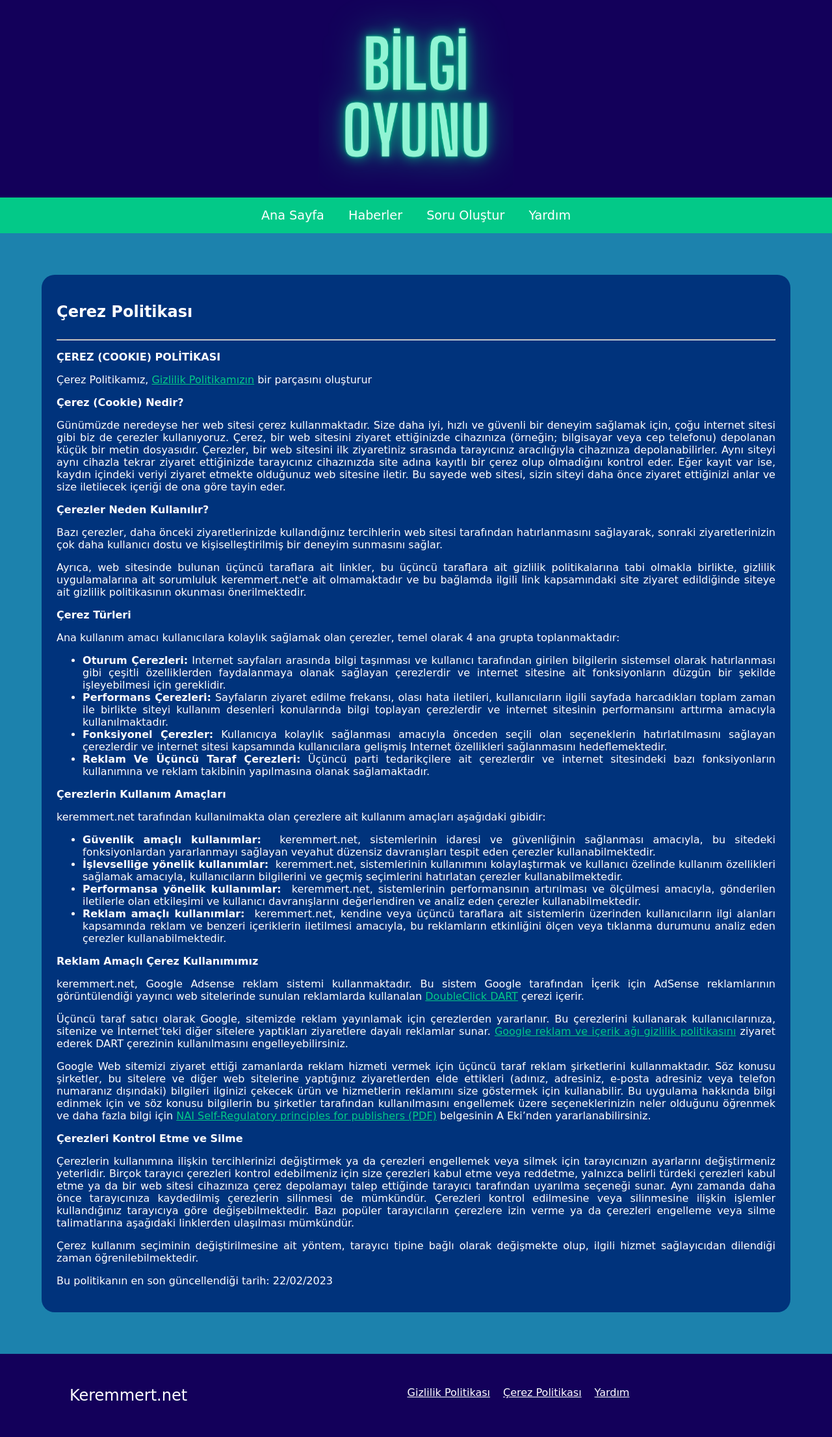
After one commit to kerem37mert/bilgi-oyunu-website, a PHP site: page /cookie-policy.php in a window 1280 px wide. The commit adds this page. Shown: the whole page at 65% size. Run offline with PHP 8.4, Linux system fonts and the light colour scheme.

Commit message:
cookie policy complete

```diff
--- /dev/null
+++ b/cookie-policy.php
@@ -0,0 +1,46 @@
+<?php
+require_once("header.php");
+?>
+    <section class="content-section">
+        <article class="content-article">
+            <div class="content-header">
+                <h2>Çerez Politikası</h2>
+            </div>
+            <hr>
+            <div>
+                <p style="text-align:justify"><strong>&Ccedil;EREZ (COOKIE) POLİTİKASI</strong></p>
+                <p style="text-align:justify">&Ccedil;erez Politikamız, <a href="https://www.keremmert.net/gizlilik-politikasi">Gizlilik Politikamızın</a> bir par&ccedil;asını oluşturur</p>
+                <p style="text-align:justify"><strong>&Ccedil;erez (Cookie) Nedir?</strong></p>
+                <p style="text-align:justify">G&uuml;n&uuml;m&uuml;zde neredeyse her web sitesi &ccedil;erez kullanmaktadır. Size daha iyi, hızlı ve g&uuml;venli bir deneyim sağlamak i&ccedil;in, &ccedil;oğu internet sitesi gibi biz de &ccedil;erezler kullanıyoruz. &Ccedil;erez, bir web sitesini ziyaret ettiğinizde cihazınıza (&ouml;rneğin; bilgisayar veya cep telefonu) depolanan k&uuml;&ccedil;&uuml;k bir metin dosyasıdır. &Ccedil;erezler, bir web sitesini ilk ziyaretiniz sırasında tarayıcınız aracılığıyla cihazınıza depolanabilirler. Aynı siteyi aynı cihazla tekrar ziyaret ettiğinizde tarayıcınız cihazınızda site adına kayıtlı bir &ccedil;erez olup olmadığını kontrol eder. Eğer kayıt var ise, kaydın i&ccedil;indeki veriyi ziyaret etmekte olduğunuz web sitesine iletir. Bu sayede web sitesi, sizin siteyi daha &ouml;nce ziyaret ettiğinizi anlar ve size iletilecek i&ccedil;eriği de ona g&ouml;re tayin eder.</p>
+                <p style="text-align:justify"><strong>&Ccedil;erezler Neden Kullanılır?</strong></p>
+                <p style="text-align:justify">Bazı &ccedil;erezler, daha &ouml;nceki ziyaretlerinizde kullandığınız tercihlerin web sitesi tarafından hatırlanmasını sağlayarak, sonraki ziyaretlerinizin &ccedil;ok daha kullanıcı dostu ve kişiselleştirilmiş bir deneyim sunmasını sağlar.</p>
+                <p style="text-align:justify">Ayrıca, web sitesinde bulunan &uuml;&ccedil;&uuml;nc&uuml; taraflara ait linkler, bu &uuml;&ccedil;&uuml;nc&uuml; taraflara ait gizlilik politikalarına tabi olmakla birlikte, gizlilik uygulamalarına ait sorumluluk keremmert.net&#39;e ait olmamaktadır ve bu bağlamda ilgili link kapsamındaki site ziyaret edildiğinde siteye ait gizlilik politikasının okunması &ouml;nerilmektedir.</p>
+                <p style="text-align:justify"><strong>&Ccedil;erez T&uuml;rleri</strong></p>
+                <p style="text-align:justify">Ana kullanım amacı kullanıcılara kolaylık sağlamak olan &ccedil;erezler, temel olarak 4 ana grupta toplanmaktadır:</p>
+                <ul>
+                    <li style="text-align: justify;"><strong>Oturum &Ccedil;erezleri:</strong>&nbsp;Internet sayfaları arasında bilgi taşınması ve kullanıcı tarafından girilen bilgilerin sistemsel olarak hatırlanması gibi &ccedil;eşitli &ouml;zelliklerden faydalanmaya olanak sağlayan &ccedil;erezlerdir ve internet sitesine ait fonksiyonların d&uuml;zg&uuml;n bir şekilde işleyebilmesi i&ccedil;in gereklidir.</li>
+                    <li style="text-align: justify;"><strong>Performans &Ccedil;erezleri:</strong>&nbsp;Sayfaların ziyaret edilme frekansı, olası hata iletileri, kullanıcıların ilgili sayfada harcadıkları toplam zaman ile birlikte siteyi kullanım desenleri konularında bilgi toplayan &ccedil;erezlerdir ve internet sitesinin performansını arttırma amacıyla kullanılmaktadır.</li>
+                    <li style="text-align: justify;"><strong>Fonksiyonel &Ccedil;erezler:</strong>&nbsp;Kullanıcıya kolaylık sağlanması amacıyla &ouml;nceden se&ccedil;ili olan se&ccedil;eneklerin hatırlatılmasını sağlayan &ccedil;erezlerdir ve internet sitesi kapsamında kullanıcılara gelişmiş Internet &ouml;zellikleri sağlanmasını hedeflemektedir.</li>
+                    <li style="text-align: justify;"><strong>Reklam Ve &Uuml;&ccedil;&uuml;nc&uuml; Taraf &Ccedil;erezleri:</strong>&nbsp;&Uuml;&ccedil;&uuml;nc&uuml; parti tedarik&ccedil;ilere ait &ccedil;erezlerdir ve internet sitesindeki bazı fonksiyonların kullanımına ve reklam takibinin yapılmasına olanak sağlamaktadır.</li>
+                </ul>
+                <p style="text-align:justify"><strong>&Ccedil;erezlerin Kullanım Ama&ccedil;ları</strong></p>
+                <p style="text-align:justify">keremmert.net tarafından kullanılmakta olan &ccedil;erezlere ait kullanım ama&ccedil;ları aşağıdaki gibidir:</p>
+                <ul>
+                    <li style="text-align: justify;"><strong>G&uuml;venlik ama&ccedil;lı kullanımlar:</strong>&nbsp; keremmert.net, sistemlerinin idaresi ve g&uuml;venliğinin sağlanması amacıyla, bu sitedeki fonksiyonlardan yararlanmayı sağlayan veyahut d&uuml;zensiz davranışları tespit eden &ccedil;erezler kullanabilmektedir.</li>
+                    <li style="text-align: justify;"><strong>İşlevselliğe y&ouml;nelik kullanımlar:</strong>&nbsp; keremmert.net, sistemlerinin kullanımını kolaylaştırmak ve kullanıcı &ouml;zelinde kullanım &ouml;zellikleri sağlamak amacıyla, kullanıcıların bilgilerini ve ge&ccedil;miş se&ccedil;imlerini hatırlatan &ccedil;erezler kullanabilmektedir.</li>
+                    <li style="text-align: justify;"><strong>Performansa y&ouml;nelik kullanımlar:</strong>&nbsp; keremmert.net, sistemlerinin performansının artırılması ve &ouml;l&ccedil;&uuml;lmesi amacıyla, g&ouml;nderilen iletilerle olan etkileşimi ve kullanıcı davranışlarını değerlendiren ve analiz eden &ccedil;erezler kullanabilmektedir.</li>
+                    <li style="text-align: justify;"><strong>Reklam ama&ccedil;lı kullanımlar:</strong>&nbsp; keremmert.net, kendine veya &uuml;&ccedil;&uuml;nc&uuml; taraflara ait sistemlerin &uuml;zerinden kullanıcıların ilgi alanları kapsamında reklam ve benzeri i&ccedil;eriklerin iletilmesi amacıyla, bu reklamların etkinliğini &ouml;l&ccedil;en veya tıklanma durumunu analiz eden &ccedil;erezler kullanabilmektedir.</li>
+                </ul>
+                <p style="text-align:justify"><strong>Reklam Ama&ccedil;lı &Ccedil;erez Kullanımımız</strong></p>
+                <p style="text-align:justify">keremmert.net, Google Adsense reklam sistemi kullanmaktadır. Bu sistem Google tarafından İ&ccedil;erik i&ccedil;in AdSense reklamlarının g&ouml;r&uuml;nt&uuml;lendiği yayıncı web sitelerinde sunulan reklamlarda kullanalan&nbsp;<a href="http://www.doubleclick.com/privacy/faq.aspx" rel="noreferrer noopener" target="_blank">DoubleClick DART</a>&nbsp;&ccedil;erezi i&ccedil;erir.</p>
+                <p style="text-align:justify">&Uuml;&ccedil;&uuml;nc&uuml; taraf satıcı olarak Google, sitemizde reklam yayınlamak i&ccedil;in &ccedil;erezlerden yararlanır. Bu &ccedil;erezlerini kullanarak kullanıcılarınıza, sitenize ve İnternet&rsquo;teki diğer sitelere yaptıkları ziyaretlere dayalı reklamlar sunar.&nbsp;<a href="http://www.google.com/privacy_ads.html" rel="noreferrer noopener" target="_blank">Google reklam ve i&ccedil;erik ağı gizlilik politikasını</a>&nbsp;ziyaret ederek DART &ccedil;erezinin kullanılmasını engelleyebilirsiniz.</p>
+                <p style="text-align:justify">Google Web sitemizi ziyaret ettiği zamanlarda reklam hizmeti vermek i&ccedil;in &uuml;&ccedil;&uuml;nc&uuml; taraf reklam şirketlerini kullanmaktadır. S&ouml;z konusu şirketler, bu sitelere ve diğer web sitelerine yaptığınız ziyaretlerden elde ettikleri (adınız, adresiniz, e-posta adresiniz veya telefon numaranız dışındaki) bilgileri ilginizi &ccedil;ekecek &uuml;r&uuml;n ve hizmetlerin reklamını size g&ouml;stermek i&ccedil;in kullanabilir. Bu uygulama hakkında bilgi edinmek i&ccedil;in ve s&ouml;z konusu bilgilerin bu şirketler tarafından kullanılmasını engellemek &uuml;zere se&ccedil;eneklerinizin neler olduğunu &ouml;ğrenmek ve daha fazla bilgi i&ccedil;in&nbsp;<a href="http://www.networkadvertising.org/sites/default/files/imce/principles.pdf" rel="noreferrer noopener" target="_blank">NAI Self-Regulatory principles for publishers (PDF)</a>&nbsp;belgesinin A Eki&rsquo;nden yararlanabilirsiniz.</p>
+                <p style="text-align:justify"><strong>&Ccedil;erezleri Kontrol Etme ve Silme</strong></p>
+                <p style="text-align:justify">&Ccedil;erezlerin kullanımına ilişkin tercihlerinizi değiştirmek ya da &ccedil;erezleri engellemek veya silmek i&ccedil;in tarayıcınızın ayarlarını değiştirmeniz yeterlidir. Bir&ccedil;ok tarayıcı &ccedil;erezleri kontrol edebilmeniz i&ccedil;in size &ccedil;erezleri kabul etme veya reddetme, yalnızca belirli t&uuml;rdeki &ccedil;erezleri kabul etme ya da bir web sitesi cihazınıza &ccedil;erez depolamayı talep ettiğinde tarayıcı tarafından uyarılma se&ccedil;eneği sunar. Aynı zamanda daha &ouml;nce tarayıcınıza kaydedilmiş &ccedil;erezlerin silinmesi de m&uuml;mk&uuml;nd&uuml;r. &Ccedil;erezleri kontrol edilmesine veya silinmesine ilişkin işlemler kullandığınız tarayıcıya g&ouml;re değişebilmektedir. Bazı pop&uuml;ler tarayıcıların &ccedil;erezlere izin verme ya da &ccedil;erezleri engelleme veya silme talimatlarına aşağıdaki linklerden ulaşılması m&uuml;mk&uuml;nd&uuml;r.</p>
+                <p style="text-align:justify">&Ccedil;erez kullanım se&ccedil;iminin değiştirilmesine ait y&ouml;ntem, tarayıcı tipine bağlı olarak değişmekte olup, ilgili hizmet sağlayıcıdan dilendiği zaman &ouml;ğrenilebilmektedir.</p>
+                <p style="text-align:justify">Bu politikanın en son g&uuml;ncellendiği tarih: 22/02/2023</p>
+            </div>
+        </article>
+    </section>
+<?php
+require_once("footer.php");
--- a/footer.php
+++ b/footer.php
@@ -4,7 +4,7 @@
     </div>
     <div class="footer-router">
         <a class="footer-navigation" href="#">Gizlilik Politikası</a>
-        <a class="footer-navigation" href="#">Kullanım Koşulları</a>
+        <a class="footer-navigation" href="#">Çerez Politikası</a>
         <a class="footer-navigation" href="#">Yardım</a>
     </div>
 </footer>
--- a/privacy-policy.php
+++ b/privacy-policy.php
@@ -67,6 +67,7 @@ require_once("header.php");
                 <p style="text-align:justify">keremmert.net iletilen taleplere, gerek&ccedil;eli olmak ve 30 g&uuml;n i&ccedil;inde cevap vermek kaydıyla olumlu/olumsuz yanıtını, yazılı veya dijital ortamdan verebilir. Taleplere ilişkin gerekli işlemlerin &uuml;cretsiz olması esastır. Ancak işlemlerin bir maliyet gerektirmesi halinde, keremmert.net , &uuml;cret talebinde bulunma hakkını saklı tutar. Bu &uuml;cretler, Kişisel Verilerin Korunması Kurulu tarafından, Kişisel Verilerin korunması Kanunu&rsquo;nun 13. maddesine g&ouml;re belirlenen tarife &uuml;zerinden belirlenir.</p>
                 <p style="text-align:justify">Web sayfamızda, uygulamalarımızda ve diğer sair kanallarımızda kişisel verilerinizi paylaşarak Kişisel Veriler Politikamızı ve politikamızda yer alan işlenme, işlenme y&ouml;ntemleri, verilerin aktarılması, satışı ve diğer ilgili hususlar hakkındaki şartları, Bir sosyal medya uygulaması olan keremmert.net ile paylaşılan verilerin web sayfasında, uygulamalarda ve sosyal medya kanallarında kullanılmasını, bildirimlerde ve &ouml;nerilerde bulunulmasını, &uuml;yelerin yararına olması şartıyla ticari anlamda &uuml;&ccedil;&uuml;nc&uuml; kişilerle paylaşılabileceğini ve yine bunun i&ccedil;in kabulde bulunduğunuzu, yasal haklarınızı kullanmadan &ouml;nce keremmert.net&#39;e başvuruda bulunacağınızı KVKK&rsquo;da b&uuml;y&uuml;k &ouml;neme haiz, belirli bir konuya ilişkin, bilgilendirilmeye dayanan ve &ouml;zg&uuml;r iradeyle a&ccedil;ıklanan rıza şeklinde tanımlanan&nbsp;<strong>a&ccedil;ık bir rıza</strong>&nbsp;ile kabul ettiğinizi beyan etmiş olursunuz.</p>
                 <p style="text-align:justify"><em>Bu s&ouml;zleşme en son 22/02/2023 tarihinde g&uuml;ncellenmiştir.</em></p>
+                <p>Bu s&ouml;zleşmenin bir par&ccedil;asını oluşturan &ccedil;erez politikası &ouml;rneğine&nbsp;<a href="https://www.bilgiyunu.keremmert.net/cerez-politikasi" rel="noreferrer noopener" target="_blank">buradan</a>&nbsp;ulaşabilirsiniz.</p>
             </div>
         </article>
     </section>
```
